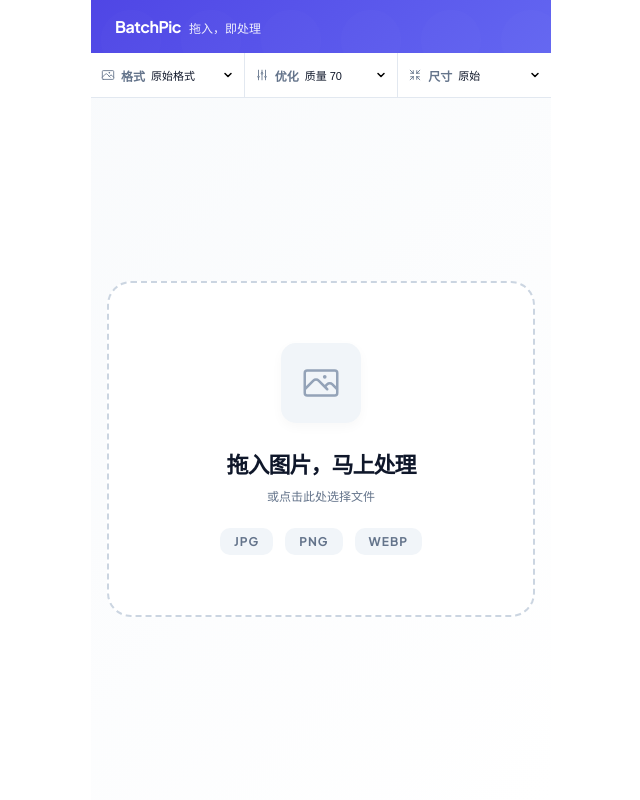
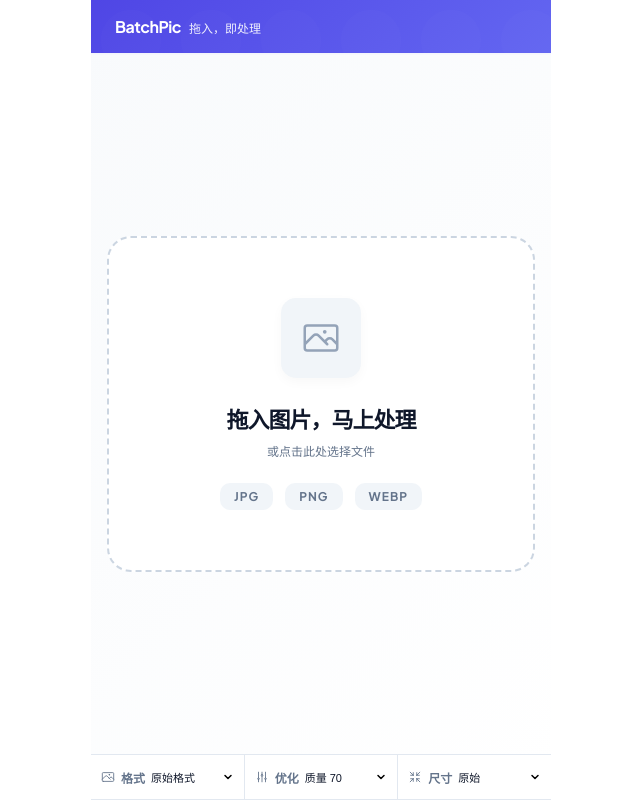
Before and after one commit to maxd010/BatchPic, a React (Vite) app: page / in a window 1280 px wide. Shown: the whole page, without its empty margins (319-959 px from the left). Built offline with nearby package versions, Linux system fonts and the light colour scheme.

Commit message:
修改参数设置位置

```diff
--- a/src/renderer/components/MainWindow.css
+++ b/src/renderer/components/MainWindow.css
@@ -101,9 +101,10 @@
   color: rgba(255, 255, 255, 0.9);
 }
 
-.top-parameter-panel {
+.bottom-parameter-panel {
   flex-shrink: 0;
   background: var(--color-surface);
+  border-top: 1px solid var(--color-border);
   position: relative;
 }
 
--- a/src/renderer/components/MainWindow.tsx
+++ b/src/renderer/components/MainWindow.tsx
@@ -435,16 +435,6 @@ export function MainWindow() {
         </div> */}
       </header>
 
-      {/* Parameter Panel - Always at top */}
-      <div className="top-parameter-panel">
-        <ParameterPanel
-          params={state.processingParams}
-          onChange={handleParametersChange}
-          inputFiles={state.inputFiles}
-          estimatedSize={estimatedSize}
-        />
-      </div>
-
       {/* Main content area */}
       <main className="main-content-vertical">
         {/* Center workspace */}
@@ -493,6 +483,16 @@ export function MainWindow() {
           </div>
         )}
       </main>
+
+      {/* Parameter Panel - Fixed at bottom */}
+      <div className="bottom-parameter-panel">
+        <ParameterPanel
+          params={state.processingParams}
+          onChange={handleParametersChange}
+          inputFiles={state.inputFiles}
+          estimatedSize={estimatedSize}
+        />
+      </div>
     </div>
   );
 }
--- a/src/renderer/components/ParameterPanel.css
+++ b/src/renderer/components/ParameterPanel.css
@@ -81,10 +81,11 @@
     white-space: nowrap;
 }
 
-/* 下拉菜单 */
+/* 下拉菜单（向上弹出） */
 .tab-dropdown {
     position: absolute;
-    top: 100%;
+    bottom: 100%;
+    top: auto;
     left: 0;
     width: max-content;
     right: 0;
@@ -93,7 +94,7 @@
     background: var(--color-surface, #ffffff);
     border: 1px solid var(--color-border);
     border-radius: 10px;
-    box-shadow: 0 8px 24px rgba(0, 0, 0, 0.1), 0 2px 8px rgba(0, 0, 0, 0.06);
+    box-shadow: 0 -8px 24px rgba(0, 0, 0, 0.1), 0 -2px 8px rgba(0, 0, 0, 0.06);
     z-index: 100;
     overflow: hidden;
     animation: dropdownFadeIn 150ms ease;
@@ -107,7 +108,7 @@
 }
 
 @keyframes dropdownFadeIn {
-    from { opacity: 0; transform: translateY(-6px); }
+    from { opacity: 0; transform: translateY(6px); }
     to   { opacity: 1; transform: translateY(0); }
 }
 
```
